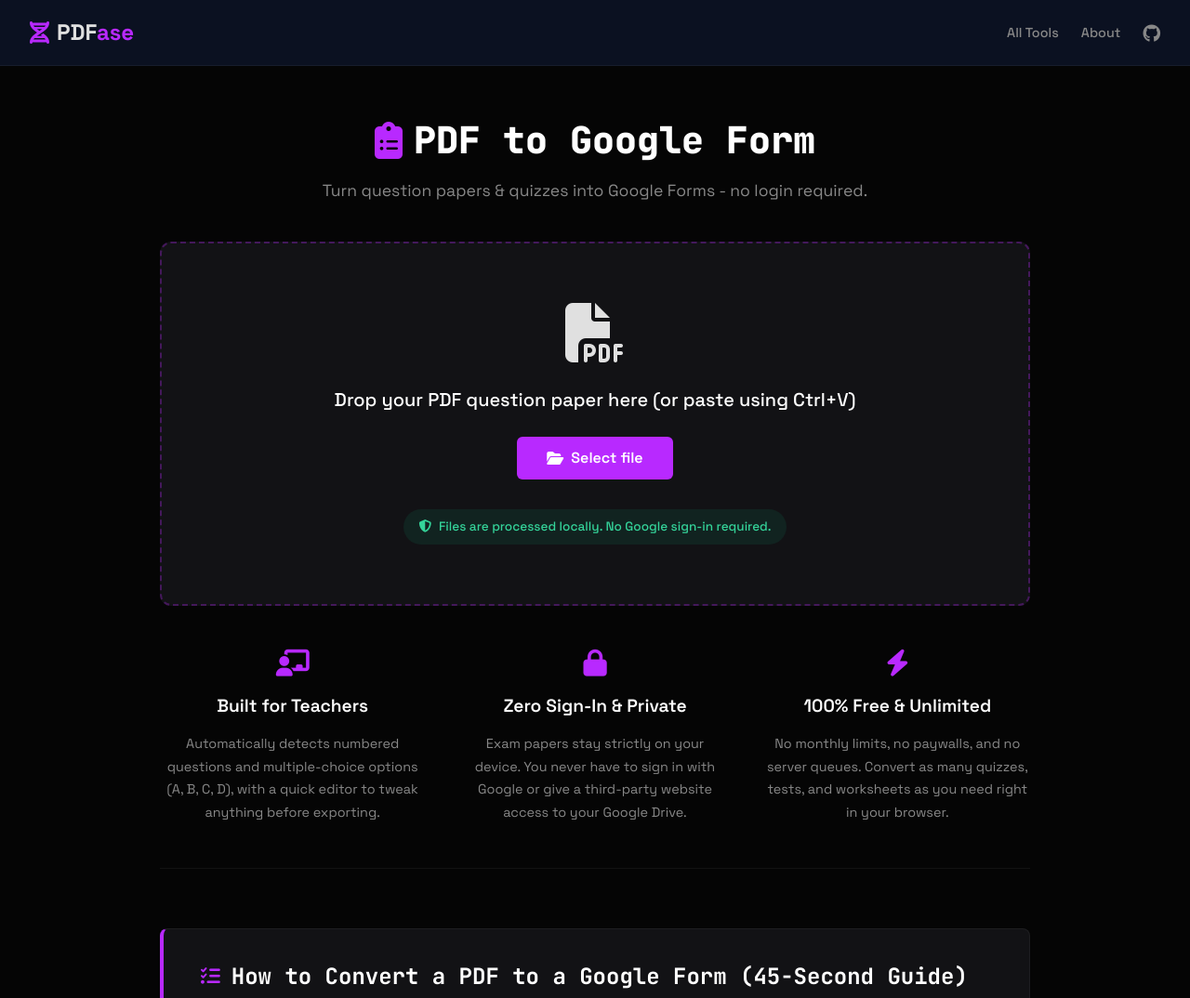
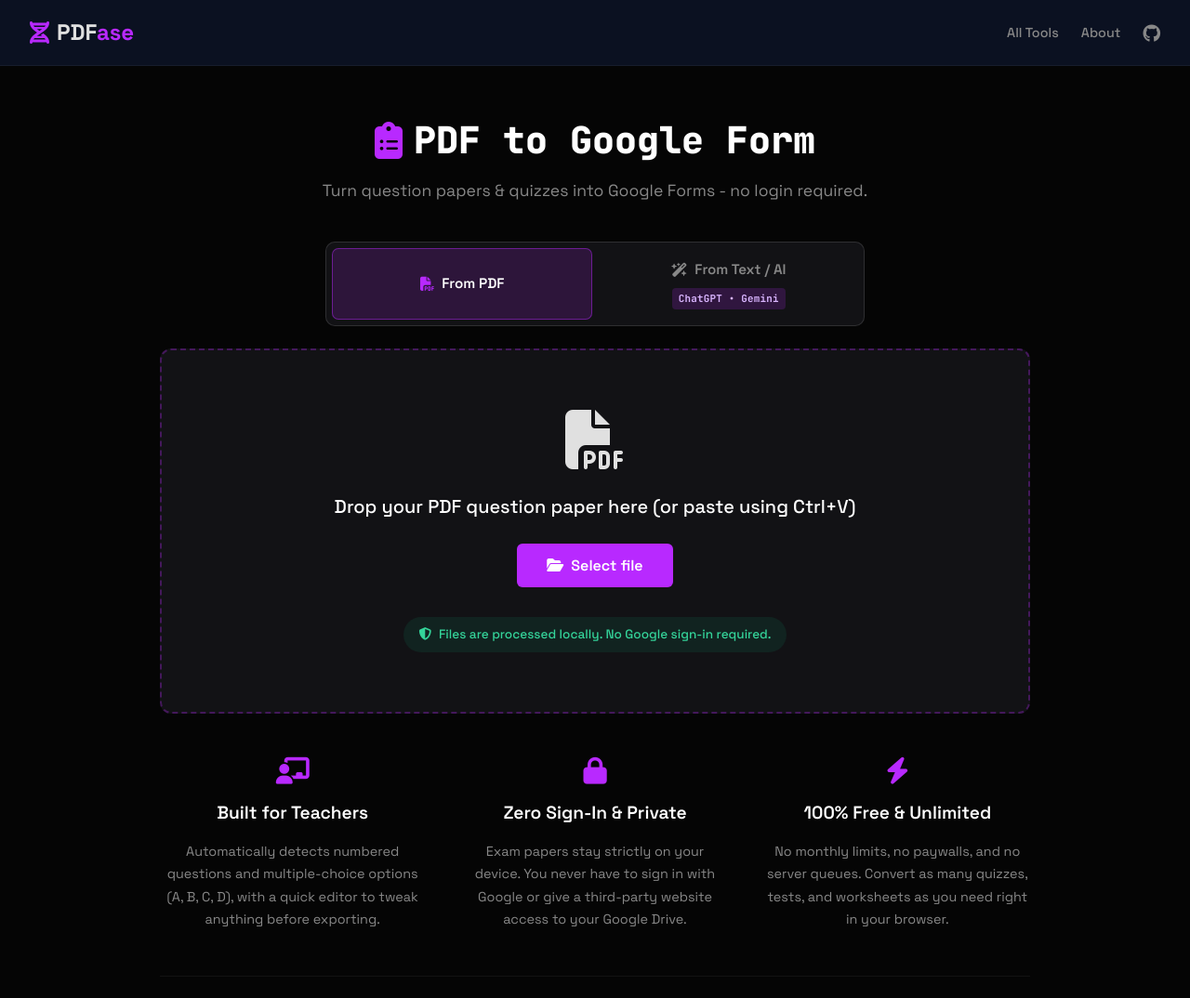
Before and after one commit to d-rupam/pdfase, a plain HTML site: page pdf-to-google-form/index.html in a window 1280 px wide. Shown: the top 1074 px of the page at 93% size. Drawn offline with Linux system fonts and the light colour scheme.

Commit message:
Implement mode switcher for PDF and Text/AI input
Added a mode switcher for selecting input method between PDF and Text/AI.

```diff
--- a/pdf-to-google-form/index.html
+++ b/pdf-to-google-form/index.html
@@ -163,6 +163,57 @@
         .tool-header { text-align: center; margin-bottom: 2.5rem; }
         .tool-header h1 { font-family: 'JetBrains Mono', monospace; font-size: 2.5rem; font-weight: 800; color: #fff; margin-bottom: 0.5rem; display: flex; align-items: center; justify-content: center; gap: 12px; flex-wrap: wrap; }
         .tool-header p { font-size: 1.1rem; color: var(--text-muted); }
+
+        /* --- MODE SWITCHER (PDF vs TEXT/AI LINK TABS) --- */
+        .mode-switcher {
+            display: flex;
+            justify-content: center;
+            gap: 0.5rem;
+            background-color: var(--bg-card);
+            border: 1px solid var(--border-input);
+            border-radius: 10px;
+            padding: 0.4rem;
+            max-width: 580px;
+            margin: 0 auto 1.5rem;
+        }
+        .mode-tab {
+            flex: 1;
+            display: inline-flex;
+            align-items: center;
+            justify-content: center;
+            gap: 8px;
+            padding: 0.7rem 1rem;
+            border-radius: 7px;
+            text-decoration: none;
+            color: var(--text-muted);
+            font-weight: 600;
+            font-size: 0.95rem;
+            transition: all 0.2s ease;
+            text-align: center;
+            flex-wrap: wrap;
+        }
+        .mode-tab:hover {
+            color: #fff;
+            background-color: rgba(255, 255, 255, 0.04);
+        }
+        .mode-tab.active {
+            background-color: rgba(184, 41, 255, 0.16);
+            color: #fff;
+            border: 1px solid rgba(184, 41, 255, 0.45);
+        }
+        .mode-tab.active i {
+            color: var(--theme-color);
+        }
+        .tab-tag {
+            font-family: 'JetBrains Mono', monospace;
+            font-size: 0.68rem;
+            font-weight: 700;
+            background: rgba(184, 41, 255, 0.18);
+            color: #d8b4fe;
+            padding: 0.15rem 0.45rem;
+            border-radius: 4px;
+            letter-spacing: 0.02em;
+        }
 
         .dropzone {
             background-color: var(--bg-card);
@@ -519,6 +570,8 @@
             .dropzone { padding: 3rem 1.5rem; }
             .content-block { padding: 1.5rem; }
             .workspace-header { padding: 1.25rem; }
+            .mode-switcher { flex-direction: column; }
+            .mode-tab { font-size: 0.9rem; padding: 0.65rem 0.75rem; }
         }
     </style>
 </head>
@@ -545,6 +598,17 @@
         <div class="tool-header">
             <h1><i class="fa-solid fa-clipboard-list" style="color: var(--theme-color);"></i> PDF to Google Form</h1>
             <p>Turn question papers &amp; quizzes into Google Forms - no login required.</p>
+        </div>
+
+      <!-- MODE SWITCHER: PDF vs TEXT / AI -->
+        <div class="mode-switcher" role="navigation" aria-label="Choose input method">
+            <a href="/pdf-to-google-form" class="mode-tab active" aria-current="page">
+                <i class="fa-solid fa-file-pdf"></i> From PDF
+            </a>
+            <a href="/text-to-google-form" class="mode-tab">
+                <i class="fa-solid fa-wand-magic-sparkles"></i> From Text / AI
+                <span class="tab-tag">ChatGPT • Gemini</span>
+            </a>
         </div>
 
         <!-- UPLOAD DROPZONE -->
```
